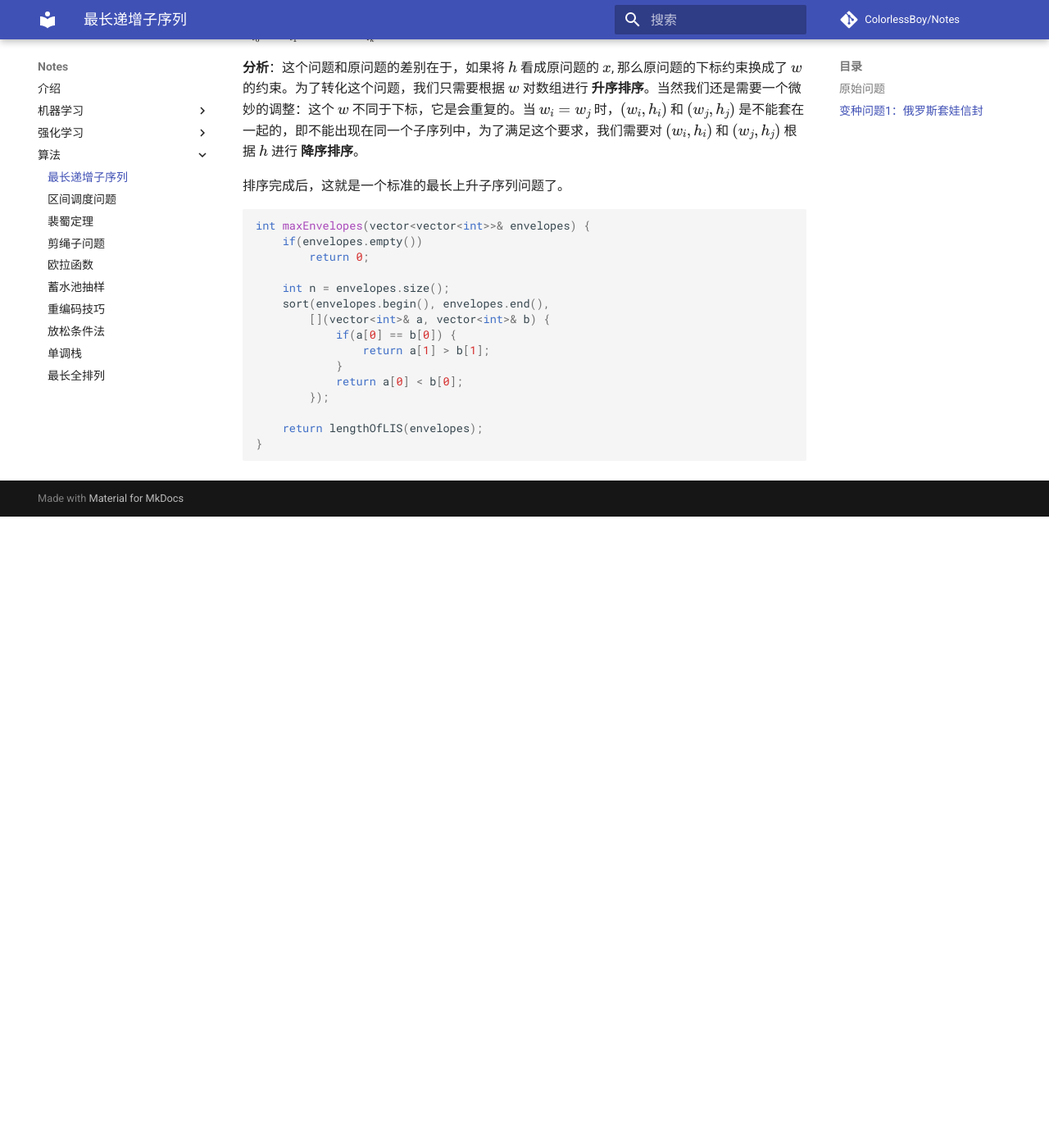
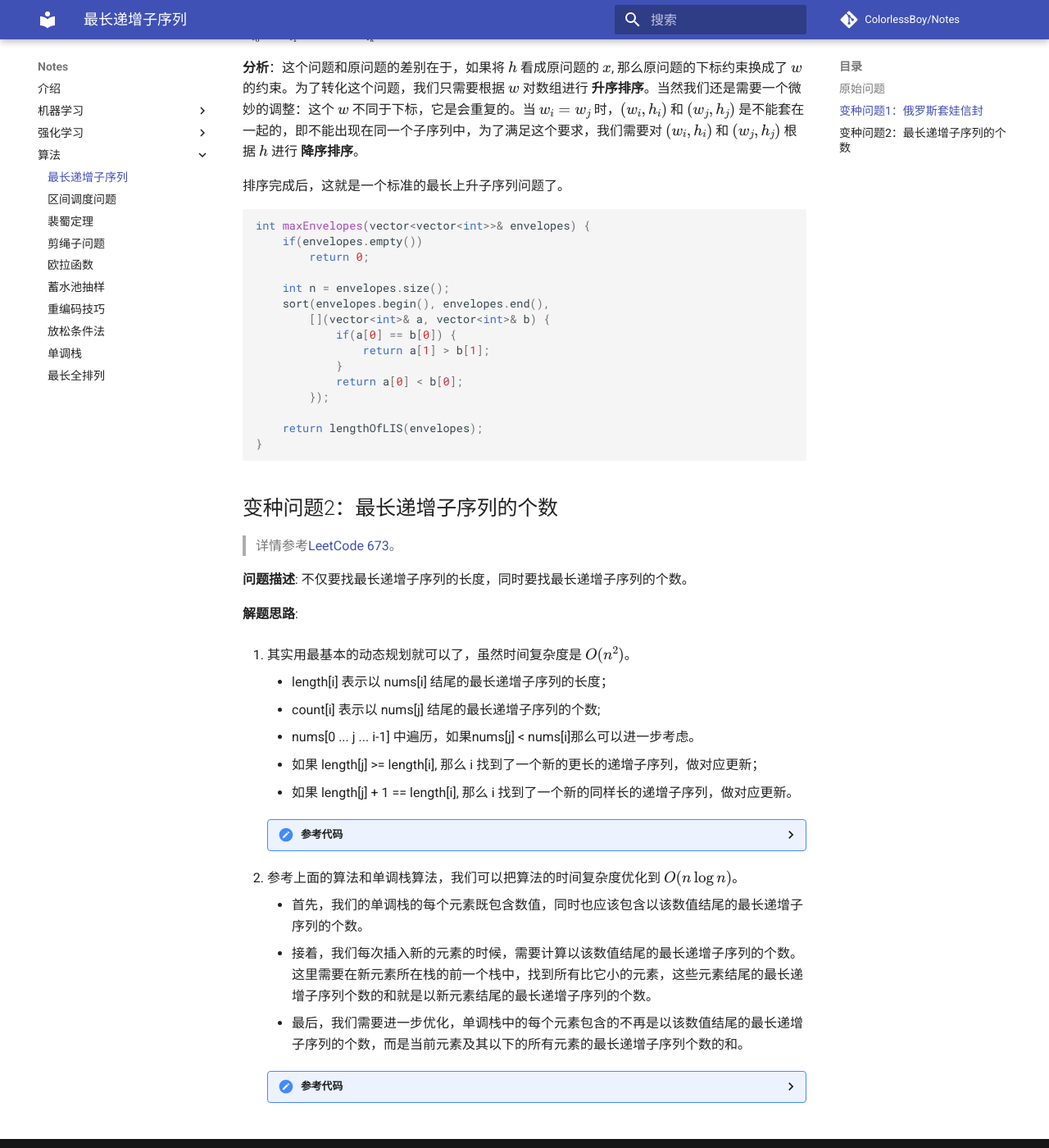
Before and after one commit to ColorlessBoy/Notes, an MkDocs documentation site: the page built from docs/Algorithms/01-最长递增子序列.md, in a window 1280 px wide and 1400 px high, scrolled down 1759 px. Shown: the whole window at 82% size. Built offline with MkDocs 1.6.1 and Material for MkDocs 9.7.7, drawn with Linux system fonts in a browser that asks for light colours; formulas are drawn with MathJax 3; comment, search, counter and statistics services are not loaded; before the commit the page ends 2389 px from its top, so only the background shows below that.

Commit message:
update:最长递增子序列

````diff
--- a/docs/Algorithms/01-最长递增子序列.md
+++ b/docs/Algorithms/01-最长递增子序列.md
@@ -96,3 +96,101 @@ int maxEnvelopes(vector<vector<int>>& envelopes) {
     return lengthOfLIS(envelopes);
 }
 ```
+
+## 变种问题2：最长递增子序列的个数
+
+> 详情参考[LeetCode 673](https://leetcode-cn.com/problems/number-of-longest-increasing-subsequence/)。
+
+**问题描述**: 不仅要找最长递增子序列的长度，同时要找最长递增子序列的个数。
+
+**解题思路**:
+
+1. 其实用最基本的动态规划就可以了，虽然时间复杂度是 $O(n^2)$。
+
+    - length[i] 表示以 nums[i] 结尾的最长递增子序列的长度；
+    - count[i] 表示以 nums[j] 结尾的最长递增子序列的个数;
+    - nums[0 ... j ... i-1] 中遍历，如果nums[j] < nums[i]那么可以进一步考虑。
+    - 如果 length[j] >= length[i], 那么 i 找到了一个新的更长的递增子序列，做对应更新；
+    - 如果 length[j] + 1 == length[i], 那么 i 找到了一个新的同样长的递增子序列，做对应更新。
+
+    ???参考代码
+        ```cpp
+        class Solution {
+        public:
+            int findNumberOfLIS(vector<int>& nums) {
+                if(nums.empty()) return 0;
+                int n = nums.size(), max_length = 1;
+                vector<int> length(n, 1);
+                vector<int> count(n, 1);
+                for(int i = 0; i < n; ++i) {
+                    for(int j = 0; j < i; ++j) {
+                        if(nums[j] < nums[i]) {
+                            if(length[j] >= length[i]) {
+                                length[i] = length[j] + 1;
+                                count[i] = count[j];
+                            }
+                            else if(length[j] + 1 == length[i]) {
+                                count[i] += count[j];
+                            }
+                        }
+                    }
+                    max_length = max(max_length, length[i]);
+                }
+                int rst = 0;
+                for(int i = 0; i < n; ++i) {
+                    if(length[i] == max_length) {
+                        rst += count[i];
+                    }
+                }
+                return rst;
+            }
+        };
+        ```
+
+2. 参考上面的算法和单调栈算法，我们可以把算法的时间复杂度优化到 $O(n \log n)$。
+
+    - 首先，我们的单调栈的每个元素既包含数值，同时也应该包含以该数值结尾的最长递增子序列的个数。
+    - 接着，我们每次插入新的元素的时候，需要计算以该数值结尾的最长递增子序列的个数。
+      这里需要在新元素所在栈的前一个栈中，找到所有比它小的元素，这些元素结尾的最长递增子序列个数的和就是以新元素结尾的最长递增子序列的个数。
+    - 最后，我们需要进一步优化，单调栈中的每个元素包含的不再是以该数值结尾的最长递增子序列的个数，而是当前元素及其以下的所有元素的最长递增子序列个数的和。
+
+    ???参考代码
+        ```cpp
+        class Solution {
+        public:
+            int findNumberOfLIS(vector<int>& nums) {
+                if(nums.empty()) return 0;
+                vector<vector<pair<int, int>>> tables;
+                for(auto &num: nums) {
+                    auto pos = distance(tables.begin(),
+                                    lower_bound(tables.begin(), tables.end(), num,
+                                        [](vector<pair<int, int>>& a, const int &b) {
+                                            return a.back().first < b;
+                                        })); // 首个不大于
+                    if(pos >= tables.size()) {
+                        tables.push_back(vector<pair<int,int>>());
+                    }
+
+                    // 计算以num结尾的最长递增子序列的个数。
+                    int tmp = 1; // 第一个元素
+                    if(pos > 0) {
+                        vector<pair<int, int>> &pre_vector = tables[pos-1];
+                        auto pos2 = distance(pre_vector.begin(),
+                                        upper_bound(pre_vector.begin(), pre_vector.end(), num,
+                                            [](const int &b, const pair<int, int>& a) {
+                                                return b > a.first;
+                                            })); // 首个小于
+                        tmp = pre_vector.back().second;
+                        if(pos2 > 0)
+                            tmp -= pre_vector[pos2-1].second;
+                    }
+                    int m = tables[pos].size();
+                    if(!tables[pos].empty()) {
+                        tmp += tables[pos].back().second;
+                    }
+                    tables[pos].push_back(make_pair(num, tmp));
+                }
+                return tables.back().back().second;
+            }
+        };
+        ```
````
